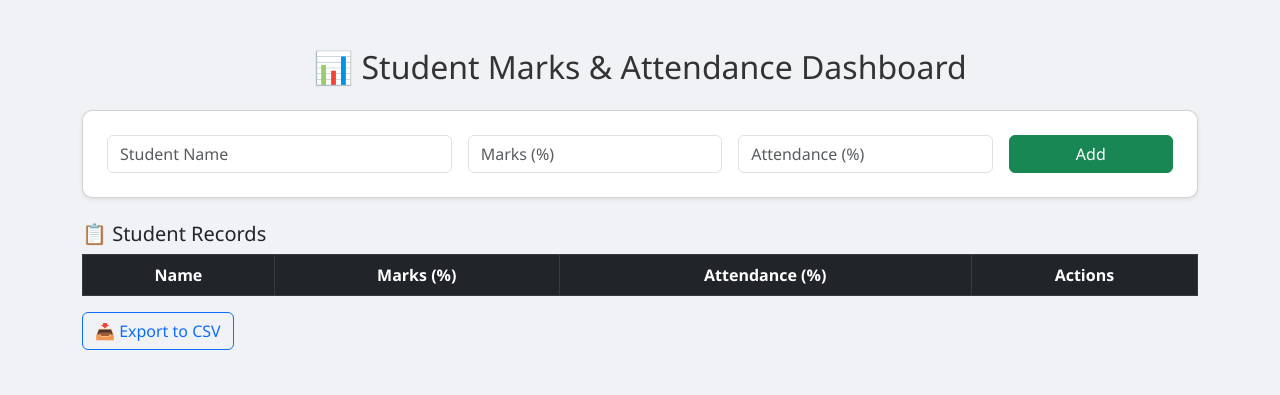
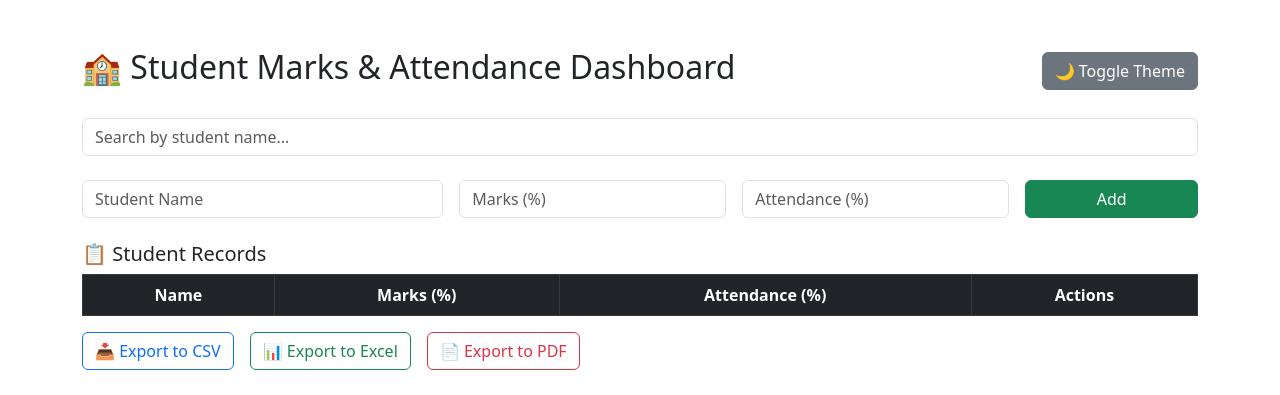
Before and after one commit to Maneeshgvs62/Attendance-Dashboard, a plain HTML site: page index.html in a window 1280 px wide. Drawn offline with nearby package versions, Linux system fonts and the light colour scheme.

Commit message:
index.html

```diff
--- a/index.html
+++ b/index.html
@@ -4,17 +4,26 @@
   <meta charset="UTF-8" />
   <meta name="viewport" content="width=device-width, initial-scale=1.0"/>
   <title>Student Dashboard</title>
+  <link rel="stylesheet" href="style.css">
   <link href="https://cdn.jsdelivr.net/npm/bootstrap@5.3.0/dist/css/bootstrap.min.css" rel="stylesheet">
-  <link rel="stylesheet" href="style.css">
   <script src="https://cdn.jsdelivr.net/npm/chart.js"></script>
+  <script src="https://cdnjs.cloudflare.com/ajax/libs/xlsx/0.18.5/xlsx.full.min.js"></script>
+  <script src="https://cdnjs.cloudflare.com/ajax/libs/html2pdf.js/0.10.1/html2pdf.bundle.min.js"></script>
 </head>
-<body>
+<body class="light-theme">
   <div class="container my-5">
-    <h2 class="text-center mb-4">📊 Student Marks & Attendance Dashboard</h2>
+    <div class="d-flex justify-content-between align-items-center mb-4">
+      <h2>🏫 Student Marks & Attendance Dashboard</h2>
+      <button id="themeToggle" class="btn btn-secondary">🌙 Toggle Theme</button>
+    </div>
+
+    <!-- Search -->
+    <div class="mb-4">
+      <input type="text" id="searchBar" class="form-control" placeholder="Search by student name...">
+    </div>
 
     <!-- Input Form -->
-    <div class="card p-4 shadow-sm">
-      <form id="studentForm" class="row g-3">
+    <form id="studentForm" class="row g-3 mb-4">
       <div class="col-md-4">
         <input type="text" id="name" class="form-control" placeholder="Student Name" required />
       </div>
@@ -28,12 +37,10 @@
         <button type="submit" class="btn btn-success">Add</button>
       </div>
     </form>
-    </div>
 
     <!-- Table -->
-    <div class="mt-4">
     <h5>📋 Student Records</h5>
-      <div class="table-responsive">
+    <div class="table-responsive" id="tableContainer">
       <table class="table table-bordered text-center align-middle">
         <thead class="table-dark">
           <tr>
@@ -46,12 +53,19 @@
         <tbody id="dataTable"></tbody>
       </table>
     </div>
+
+    <!-- Export Buttons -->
+    <div class="mb-4 d-flex gap-3 flex-wrap">
       <button class="btn btn-outline-primary" onclick="exportCSV()">📥 Export to CSV</button>
+      <button class="btn btn-outline-success" onclick="exportExcel()">📊 Export to Excel</button>
+      <button class="btn btn-outline-danger" onclick="exportPDF()">📄 Export to PDF</button>
     </div>
 
     <!-- Chart -->
     <div class="mt-5">
       <canvas id="studentChart" width="400" height="200"></canvas>
+      <div id="chartWarning" class="text-danger fw-bold mt-2 text-center"></div>
+
     </div>
   </div>
 
```
Lines whose indentation alone changed are shown as unchanged.
